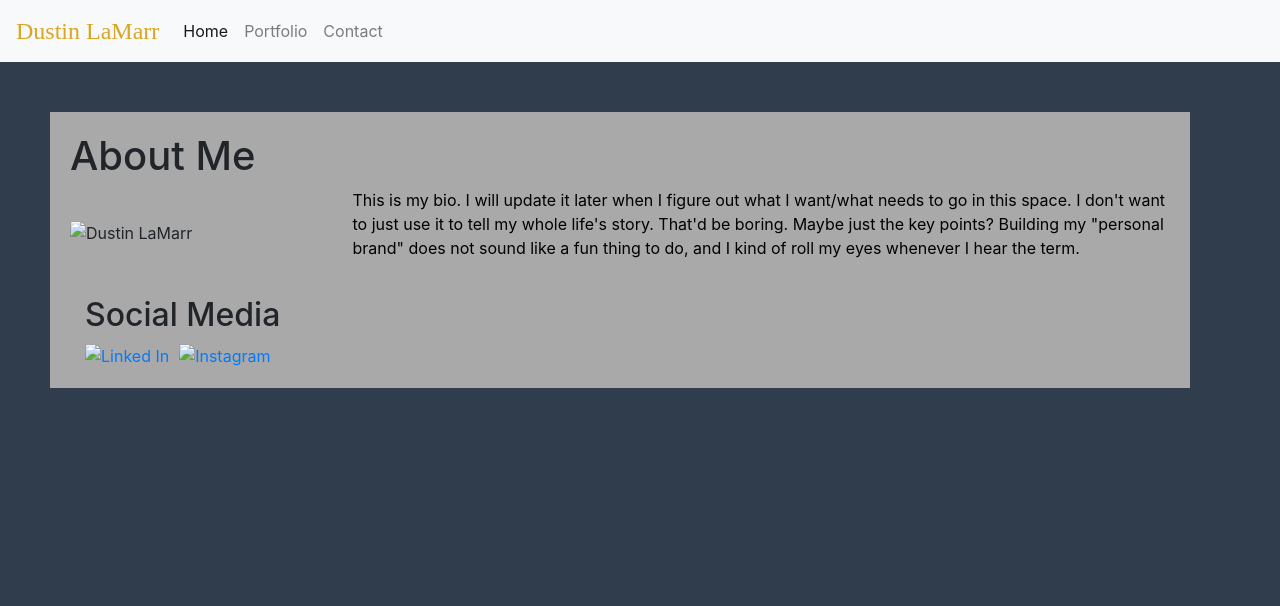
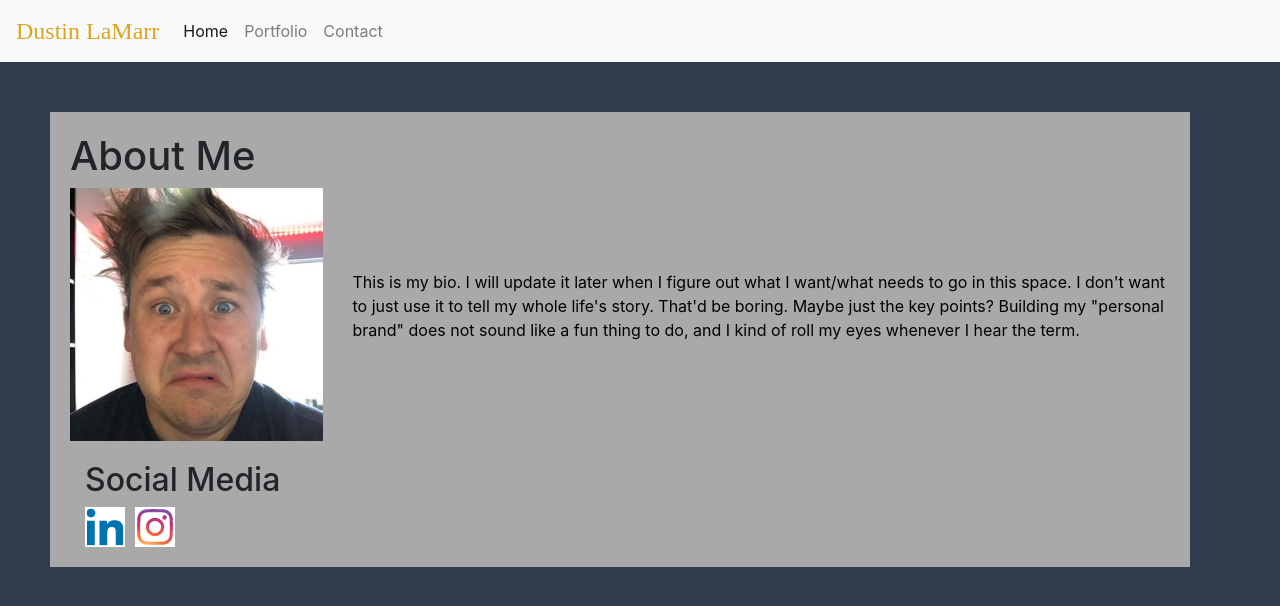
Before and after one commit to dustin-lamarr/homework-2, a plain HTML site: page index.html in a window 1280 px wide. Drawn offline with nearby package versions, Linux system fonts and the light colour scheme; the site is published under a folder, as on GitHub Pages, so addresses that start at the root find nothing; a web font is replaced by a local one.

Commit message:
troubleshooting images

```diff
--- a/index.html
+++ b/index.html
@@ -38,7 +38,7 @@
         <h1>About Me</h1>
         <div class="row align-items-center">
           <div class="col-xl-3" style="float:left;">
-            <img src="/assets/deez.JPG" alt="Dustin LaMarr"
+            <img src="./Assets/deez.JPG" alt="Dustin LaMarr"
               title="Did you eat a lot of paint chips when you were a kid?">
           </div>
           <div class="col-xl-9" style="color:black;">
@@ -57,12 +57,12 @@
           <div class="row no-gutters">
             <div class="col-sm-auto" style="padding-right:5px;">
               <a href="https://www.linkedin.com/in/dustinlamarr/">
-                <img src="/assets/linkedin.png" alt="Linked In">
+                <img src="./assets/linkedin.png" alt="Linked In">
               </a>
             </div>
             <div class="col-sm-auto" style="padding-left:5px;">
               <a href="https://www.instagram.com/prodigal_punk/">
-                <img src="/assets/ig.png" alt="Instagram">
+                <img src="./assets/ig.png" alt="Instagram">
               </a>
             </div>
           </div>
```
